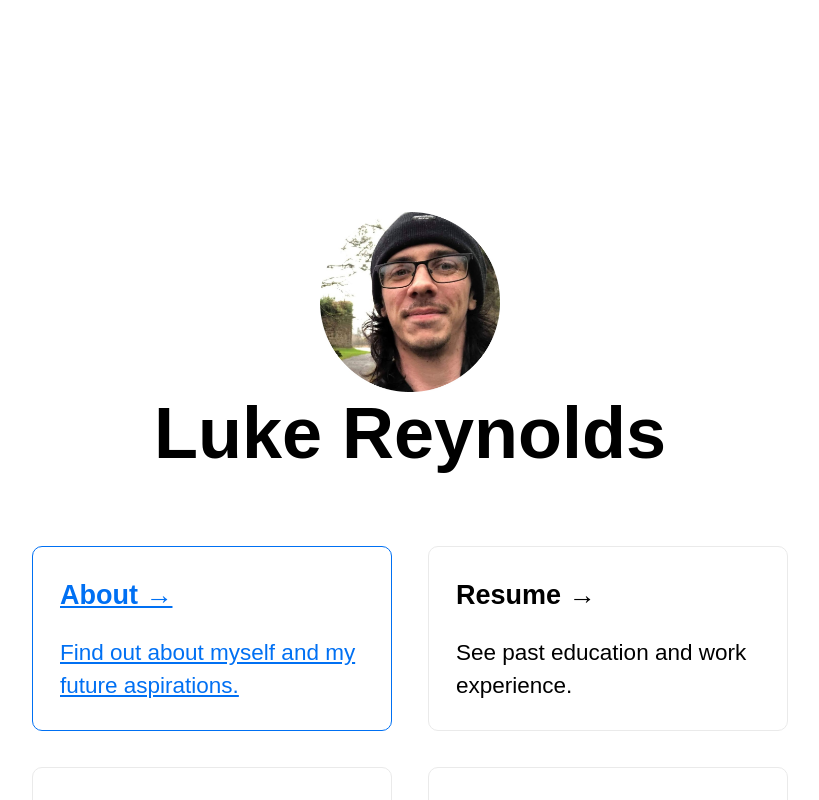
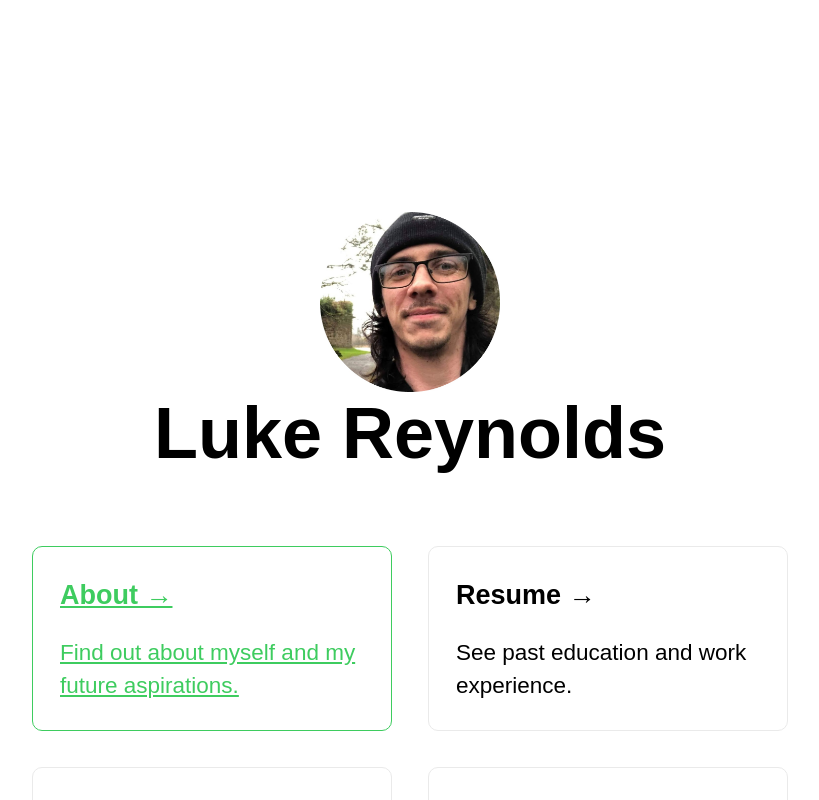
Before and after one commit to lreynolds188/Portfolio, a Next.js app: page / in a window 1280 px wide. In both pictures the pointer is over the link 442 px from the left and 638 px from the top of the page. Shown: the top 800 px of the page, without its empty margins (230-1049 px from the left). Built offline with nearby package versions, Linux system fonts and the light colour scheme.

Commit message:
Update Main.module.css

```diff
--- a/styles/Main.module.css
+++ b/styles/Main.module.css
@@ -185,8 +185,8 @@
 .carwide:hover,
 .cardwide:focus,
 .cardwide:active {
-  color: #0070f3;
-  border-color: #0070f3;
+  color: #3ecc5f;
+  border-color: #3ecc5f;
 }
 
 .card h3,
```
